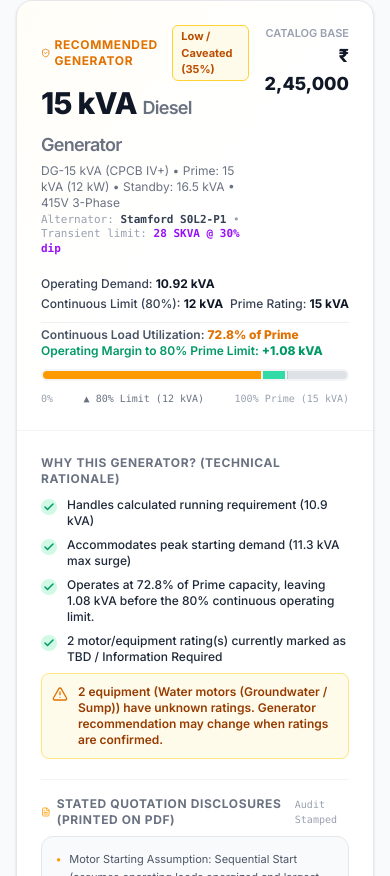
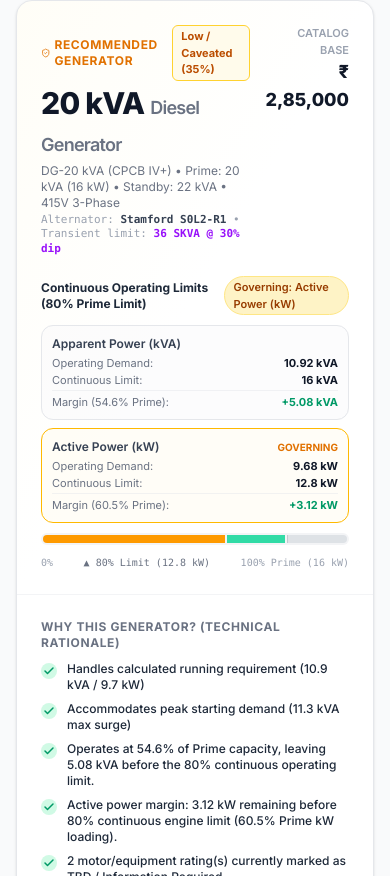
Before and after one commit to VikneshVK/Main-App, a React (Vite) app: page / in a window 390 px wide. Shown: the part 1408-2284 px from the top of the page. Built offline with nearby package versions, Linux system fonts and the light colour scheme.

Commit message:
fix(engine): enforce dual Prime kW and Prime kVA continuous operating limits

```diff
--- a/src/engine/catalog.ts
+++ b/src/engine/catalog.ts
@@ -17,6 +17,7 @@ export const STANDARD_GENERATOR_CATALOG: GeneratorModel[] = [
     primeKva: 15,
     standbyKva: 16.5,
     primeKw: 12,
+    ratedPowerFactor: 0.8,
     phase: 3,
     voltage: '415V 3-Phase',
     basePrice: 245000,
@@ -32,6 +33,7 @@ export const STANDARD_GENERATOR_CATALOG: GeneratorModel[] = [
     primeKva: 20,
     standbyKva: 22,
     primeKw: 16,
+    ratedPowerFactor: 0.8,
     phase: 3,
     voltage: '415V 3-Phase',
     basePrice: 285000,
@@ -47,6 +49,7 @@ export const STANDARD_GENERATOR_CATALOG: GeneratorModel[] = [
     primeKva: 25,
     standbyKva: 27.5,
     primeKw: 20,
+    ratedPowerFactor: 0.8,
     phase: 3,
     voltage: '415V 3-Phase',
     basePrice: 325000,
@@ -62,6 +65,7 @@ export const STANDARD_GENERATOR_CATALOG: GeneratorModel[] = [
     primeKva: 30,
     standbyKva: 33,
     primeKw: 24,
+    ratedPowerFactor: 0.8,
     phase: 3,
     voltage: '415V 3-Phase',
     basePrice: 380000,
@@ -77,6 +81,7 @@ export const STANDARD_GENERATOR_CATALOG: GeneratorModel[] = [
     primeKva: 40,
     standbyKva: 44,
     primeKw: 32,
+    ratedPowerFactor: 0.8,
     phase: 3,
     voltage: '415V 3-Phase',
     basePrice: 440000,
@@ -92,6 +97,7 @@ export const STANDARD_GENERATOR_CATALOG: GeneratorModel[] = [
     primeKva: 50,
     standbyKva: 55,
     primeKw: 40,
+    ratedPowerFactor: 0.8,
     phase: 3,
     voltage: '415V 3-Phase',
     basePrice: 495000,
@@ -107,6 +113,7 @@ export const STANDARD_GENERATOR_CATALOG: GeneratorModel[] = [
     primeKva: 62.5,
     standbyKva: 68.75,
     primeKw: 50,
+    ratedPowerFactor: 0.8,
     phase: 3,
     voltage: '415V 3-Phase',
     basePrice: 565000,
@@ -122,6 +129,7 @@ export const STANDARD_GENERATOR_CATALOG: GeneratorModel[] = [
     primeKva: 82.5,
     standbyKva: 90,
     primeKw: 66,
+    ratedPowerFactor: 0.8,
     phase: 3,
     voltage: '415V 3-Phase',
     basePrice: 660000,
@@ -137,6 +145,7 @@ export const STANDARD_GENERATOR_CATALOG: GeneratorModel[] = [
     primeKva: 100,
     standbyKva: 110,
     primeKw: 80,
+    ratedPowerFactor: 0.8,
     phase: 3,
     voltage: '415V 3-Phase',
     basePrice: 750000,
@@ -152,6 +161,7 @@ export const STANDARD_GENERATOR_CATALOG: GeneratorModel[] = [
     primeKva: 125,
     standbyKva: 137.5,
     primeKw: 100,
+    ratedPowerFactor: 0.8,
     phase: 3,
     voltage: '415V 3-Phase',
     basePrice: 895000,
@@ -167,6 +177,7 @@ export const STANDARD_GENERATOR_CATALOG: GeneratorModel[] = [
     primeKva: 160,
     standbyKva: 176,
     primeKw: 128,
+    ratedPowerFactor: 0.8,
     phase: 3,
     voltage: '415V 3-Phase',
     basePrice: 1140000,
@@ -182,6 +193,7 @@ export const STANDARD_GENERATOR_CATALOG: GeneratorModel[] = [
     primeKva: 200,
     standbyKva: 220,
     primeKw: 160,
+    ratedPowerFactor: 0.8,
     phase: 3,
     voltage: '415V 3-Phase',
     basePrice: 1400000,
@@ -197,6 +209,7 @@ export const STANDARD_GENERATOR_CATALOG: GeneratorModel[] = [
     primeKva: 250,
     standbyKva: 275,
     primeKw: 200,
+    ratedPowerFactor: 0.8,
     phase: 3,
     voltage: '415V 3-Phase',
     basePrice: 1720000,
@@ -212,6 +225,7 @@ export const STANDARD_GENERATOR_CATALOG: GeneratorModel[] = [
     primeKva: 320,
     standbyKva: 352,
     primeKw: 256,
+    ratedPowerFactor: 0.8,
     phase: 3,
     voltage: '415V 3-Phase',
     basePrice: 2180000,
@@ -227,6 +241,7 @@ export const STANDARD_GENERATOR_CATALOG: GeneratorModel[] = [
     primeKva: 400,
     standbyKva: 440,
     primeKw: 320,
+    ratedPowerFactor: 0.8,
     phase: 3,
     voltage: '415V 3-Phase',
     basePrice: 2780000,
@@ -242,6 +257,7 @@ export const STANDARD_GENERATOR_CATALOG: GeneratorModel[] = [
     primeKva: 500,
     standbyKva: 550,
     primeKw: 400,
+    ratedPowerFactor: 0.8,
     phase: 3,
     voltage: '415V 3-Phase',
     basePrice: 3480000,
@@ -252,13 +268,16 @@ export const STANDARD_GENERATOR_CATALOG: GeneratorModel[] = [
 
 /**
  * Matches generators based on:
- * 1. Required continuous Prime kVA (incorporating headroom reserve)
+ * 1. Required continuous Prime kVA & Prime kW (incorporating headroom reserve)
  * 2. Peak transient starting kVA capability (SKVA at 30% voltage dip)
+ * 3. Minimum running kVA & kW coverage
  */
 export function matchGenerators(
   requiredPrimeKva: number,
+  requiredPrimeKw: number,
   peakTransientKva: number,
   minimumRunningKva: number,
+  minimumRunningKw: number,
   catalog: GeneratorModel[] = STANDARD_GENERATOR_CATALOG
 ): {
   recommended: GeneratorModel | null;
@@ -269,25 +288,33 @@ export function matchGenerators(
     .filter((g) => g.isActive)
     .sort((a, b) => a.primeKva - b.primeKva);
 
-  if (activeCatalog.length === 0 || requiredPrimeKva <= 0) {
+  if (activeCatalog.length === 0 || (requiredPrimeKva <= 0 && requiredPrimeKw <= 0)) {
     return { recommended: null, minimumAcceptable: null, heavyDuty: null };
   }
 
-  // Minimum acceptable: smallest generator that covers running load and transient surge
+  // Minimum acceptable: smallest generator that covers running load (both kVA and kW) and transient surge
   let minimumAcceptable: GeneratorModel | null = null;
   for (const gen of activeCatalog) {
-    if (gen.primeKva >= minimumRunningKva && gen.transientCapacityKva >= peakTransientKva) {
+    if (
+      gen.primeKva >= minimumRunningKva &&
+      gen.primeKw >= minimumRunningKw &&
+      gen.transientCapacityKva >= peakTransientKva
+    ) {
       minimumAcceptable = gen;
       break;
     }
   }
 
-  // Recommended: satisfies BOTH requiredPrimeKva (with headroom) AND peak transient surge
+  // Recommended: satisfies BOTH requiredPrimeKva & requiredPrimeKw (with headroom) AND peak transient surge
   let recommended: GeneratorModel | null = null;
   let recommendedIndex = -1;
   for (let i = 0; i < activeCatalog.length; i++) {
     const gen = activeCatalog[i];
-    if (gen.primeKva >= requiredPrimeKva && gen.transientCapacityKva >= peakTransientKva) {
+    if (
+      gen.primeKva >= requiredPrimeKva &&
+      gen.primeKw >= requiredPrimeKw &&
+      gen.transientCapacityKva >= peakTransientKva
+    ) {
       recommended = gen;
       recommendedIndex = i;
       break;
--- a/src/engine/confidence.ts
+++ b/src/engine/confidence.ts
@@ -13,8 +13,10 @@ export function evaluateConfidence(
   recommendedGen: GeneratorModel | null,
   diversifiedKva: number,
   peakTransientKva: number,
-  _headroomKva: number,
-  headroomPercent: number
+  operatingMarginKva: number,
+  headroomPercent: number,
+  diversifiedKw: number = 0,
+  operatingMarginKw: number = 0
 ): ConfidenceEvaluation {
   const warnings: string[] = [];
   const rationale: string[] = [];
@@ -53,7 +55,11 @@ export function evaluateConfidence(
 
   // Check generator sizing coverage & build rationale
   if (recommendedGen) {
-    rationale.push(`Handles calculated running requirement (${round(diversifiedKva, 1)} kVA)`);
+    rationale.push(
+      diversifiedKw > 0
+        ? `Handles calculated running requirement (${round(diversifiedKva, 1)} kVA / ${round(diversifiedKw, 1)} kW)`
+        : `Handles calculated running requirement (${round(diversifiedKva, 1)} kVA)`
+    );
 
     if (peakTransientKva > diversifiedKva) {
       rationale.push(`Accommodates peak starting demand (${round(peakTransientKva, 1)} kVA max surge)`);
@@ -65,7 +71,6 @@ export function evaluateConfidence(
     const continuousOperatingLimit = round(recommendedGen.primeKva * continuousLimitRatio, 2);
     const continuousLimitPercent = Math.round(continuousLimitRatio * 100);
     const utilizationPercent = round((diversifiedKva / recommendedGen.primeKva) * 100, 1);
-    const operatingMarginKva = round(continuousOperatingLimit - diversifiedKva, 2);
 
     if (operatingMarginKva > 0) {
       rationale.push(
@@ -84,6 +89,26 @@ export function evaluateConfidence(
         `Continuous loading alert: Operating demand (${round(diversifiedKva, 1)} kVA) exceeds the ${continuousLimitPercent}% continuous limit (${continuousOperatingLimit} kVA).`
       );
       score -= 20;
+    }
+
+    if (diversifiedKw > 0 && recommendedGen.primeKw > 0) {
+      const continuousOperatingLimitKw = round(recommendedGen.primeKw * continuousLimitRatio, 2);
+      const utilizationKwPercent = round((diversifiedKw / recommendedGen.primeKw) * 100, 1);
+
+      if (operatingMarginKw < 0) {
+        const deficitKw = round(Math.abs(operatingMarginKw), 2);
+        rationale.push(
+          `Operates at ${utilizationKwPercent}% of Prime kW capacity, exceeding the ${continuousLimitPercent}% continuous engine limit by ${deficitKw} kW.`
+        );
+        warnings.push(
+          `Continuous loading alert: Operating active load (${round(diversifiedKw, 1)} kW) exceeds the ${continuousLimitPercent}% continuous limit (${continuousOperatingLimitKw} kW).`
+        );
+        score -= 20;
+      } else {
+        rationale.push(
+          `Active power margin: ${operatingMarginKw} kW remaining before ${continuousLimitPercent}% continuous engine limit (${utilizationKwPercent}% Prime kW loading).`
+        );
+      }
     }
 
     // Check if starting surge is close to transient limit
--- a/src/engine/sizingEngine.ts
+++ b/src/engine/sizingEngine.ts
@@ -179,18 +179,19 @@ export function calculateGeneratorSizing(
     transientLoadInputs
   );
 
-  // Headroom: requiredPrimeKva = diversifiedKva / (1 - headroomPercent/100)
+  // Headroom: requiredPrime = diversified / (1 - headroomPercent/100)
+  // CRITICAL: Unrounded floating-point values are passed to matchGenerators to prevent lossy rounding
   const safeHeadroomRatio = Math.max(0.5, Math.min(0.95, 1 - config.headroomPercent / 100));
-  const requiredPrimeKva = round(
-    totalDiversifiedKva > 0 ? totalDiversifiedKva / safeHeadroomRatio : 0,
-    1
-  );
+  const requiredPrimeKva = totalDiversifiedKva > 0 ? totalDiversifiedKva / safeHeadroomRatio : 0;
+  const requiredPrimeKw = totalDiversifiedKw > 0 ? totalDiversifiedKw / safeHeadroomRatio : 0;
 
-  // Match generator from catalog
+  // Match generator from catalog enforcing BOTH kW and kVA continuous limits
   const { recommended, minimumAcceptable, heavyDuty } = matchGenerators(
     requiredPrimeKva,
+    requiredPrimeKw,
     transientResult.peakTransientKva,
     totalDiversifiedKva,
+    totalDiversifiedKw,
     catalog
   );
 
@@ -204,11 +205,17 @@ export function calculateGeneratorSizing(
   const continuousOperatingLimitKva = evalGenerator
     ? round(evalGenerator.primeKva * continuousLimitRatio, 2)
     : 0;
+  const continuousOperatingLimitKw = evalGenerator
+    ? round(evalGenerator.primeKw * continuousLimitRatio, 2)
+    : 0;
 
   // Continuous Load Utilization (% of Prime):
   // utilization = (operatingDemand / Prime) * 100
   const continuousLoadUtilizationPercent = evalGenerator && evalGenerator.primeKva > 0
     ? round((totalDiversifiedKva / evalGenerator.primeKva) * 100, 1)
+    : 0;
+  const continuousLoadUtilizationKwPercent = evalGenerator && evalGenerator.primeKw > 0
+    ? round((totalDiversifiedKw / evalGenerator.primeKw) * 100, 1)
     : 0;
 
   // Operating Margin to continuous operating limit:
@@ -216,10 +223,20 @@ export function calculateGeneratorSizing(
   const operatingMarginKva = evalGenerator
     ? round(continuousOperatingLimitKva - totalDiversifiedKva, 2)
     : 0;
+  const operatingMarginKw = evalGenerator
+    ? round(continuousOperatingLimitKw - totalDiversifiedKw, 2)
+    : 0;
 
   const operatingMarginPercent = evalGenerator && evalGenerator.primeKva > 0
     ? round((operatingMarginKva / evalGenerator.primeKva) * 100, 1)
     : 0;
+  const operatingMarginKwPercent = evalGenerator && evalGenerator.primeKw > 0
+    ? round((operatingMarginKw / evalGenerator.primeKw) * 100, 1)
+    : 0;
+
+  // Governing constraint: Active Power (kW) vs Apparent Power (kVA)
+  const governingConstraint: 'kW' | 'kVA' =
+    continuousLoadUtilizationKwPercent >= continuousLoadUtilizationPercent ? 'kW' : 'kVA';
 
   // availableHeadroomKva represents the operating margin to continuous limit
   const availableHeadroomKva = operatingMarginKva;
@@ -231,7 +248,9 @@ export function calculateGeneratorSizing(
     totalDiversifiedKva,
     transientResult.peakTransientKva,
     operatingMarginKva,
-    config.headroomPercent
+    config.headroomPercent,
+    totalDiversifiedKw,
+    operatingMarginKw
   );
 
   // Compile Explicit Stated Assumptions for quotation & legal defensibility
@@ -311,11 +330,17 @@ export function calculateGeneratorSizing(
       peakTransientKva: transientResult.peakTransientKva,
 
       headroomPercent: config.headroomPercent,
-      requiredPrimeKva,
+      requiredPrimeKva: round(requiredPrimeKva, 2),
+      requiredPrimeKw: round(requiredPrimeKw, 2),
       continuousOperatingLimitKva,
+      continuousOperatingLimitKw,
       continuousLoadUtilizationPercent,
+      continuousLoadUtilizationKwPercent,
       operatingMarginKva,
+      operatingMarginKw,
       operatingMarginPercent,
+      operatingMarginKwPercent,
+      governingConstraint,
       availableHeadroomKva,
 
       recommendedGenerator: recommended,
--- a/src/engine/types.ts
+++ b/src/engine/types.ts
@@ -63,6 +63,7 @@ export interface GeneratorModel {
   primeKva: number;
   standbyKva: number;
   primeKw: number;
+  ratedPowerFactor?: number; // default 0.8
   phase: number; // 1 or 3
   voltage: string; // e.g. '415V 3-Phase'
   basePrice?: number;
@@ -136,10 +137,16 @@ export interface SizingResult {
     // Headroom & Continuous Operating Limits
     headroomPercent: number;
     requiredPrimeKva: number;
+    requiredPrimeKw: number;
     continuousOperatingLimitKva: number;
-    continuousLoadUtilizationPercent: number;
+    continuousOperatingLimitKw: number;
+    continuousLoadUtilizationPercent: number; // kVA utilization %
+    continuousLoadUtilizationKwPercent: number; // kW utilization %
     operatingMarginKva: number;
+    operatingMarginKw: number;
     operatingMarginPercent: number;
+    operatingMarginKwPercent: number;
+    governingConstraint: 'kW' | 'kVA';
     availableHeadroomKva: number; // Kept for backwards compatibility (equals operatingMarginKva)
 
     // Recommendations
--- a/src/web/components/RecommendationCard.tsx
+++ b/src/web/components/RecommendationCard.tsx
@@ -38,11 +38,18 @@ export const RecommendationCard: React.FC<RecommendationCardProps> = ({
 
   // Calculate percentage utilization
   const continuousLimitPercent = 100 - summary.headroomPercent;
-  const isOverLimit = summary.operatingMarginKva < 0;
-  const marginBarWidth = Math.max(
-    0,
-    continuousLimitPercent - summary.continuousLoadUtilizationPercent
-  );
+  const isOverLimit =
+    summary.operatingMarginKva < 0 ||
+    (summary.operatingMarginKw !== undefined && summary.operatingMarginKw < 0);
+  const governingIsKw = summary.governingConstraint === 'kW';
+  const governingUtilization = governingIsKw
+    ? (summary.continuousLoadUtilizationKwPercent ?? summary.continuousLoadUtilizationPercent)
+    : summary.continuousLoadUtilizationPercent;
+  const governingMargin = governingIsKw
+    ? (summary.operatingMarginKw ?? summary.operatingMarginKva)
+    : summary.operatingMarginKva;
+  const governingUnit = governingIsKw ? 'kW' : 'kVA';
+  const marginBarWidth = Math.max(0, continuousLimitPercent - governingUtilization);
 
   const confidenceBadge = {
     High: {
@@ -108,58 +115,67 @@ export const RecommendationCard: React.FC<RecommendationCardProps> = ({
 
         {/* Headroom / Capacity Bar */}
         <div className="mt-5 space-y-2.5">
-          <div className="flex flex-wrap items-center justify-between text-xs font-medium text-gray-700 dark:text-gray-300 gap-y-1">
-            <span>
-              Operating Demand:{' '}
-              <strong className="text-gray-900 dark:text-white">
-                {summary.totalDiversifiedKva} kVA
-              </strong>
+          <div className="flex items-center justify-between">
+            <span className="text-xs font-bold text-gray-800 dark:text-gray-200">
+              Continuous Operating Limits ({continuousLimitPercent}% Prime Limit)
             </span>
-            <span>
-              Continuous Limit ({continuousLimitPercent}%):{' '}
-              <strong className="text-gray-900 dark:text-white">
-                {summary.continuousOperatingLimitKva} kVA
-              </strong>
-            </span>
-            <span>
-              Prime Rating:{' '}
-              <strong className="text-gray-900 dark:text-white">
-                {recommended.primeKva} kVA
-              </strong>
+            <span className="text-[11px] font-semibold px-2 py-0.5 rounded-full bg-amber-100 dark:bg-amber-900/40 text-amber-800 dark:text-amber-300 border border-amber-200 dark:border-amber-800">
+              Governing: {governingIsKw ? 'Active Power (kW)' : 'Apparent Power (kVA)'}
             </span>
           </div>
 
-          <div className="flex flex-wrap items-center justify-between text-xs font-semibold pt-1 border-t border-gray-200/60 dark:border-gray-700/40">
-            <span className="text-gray-600 dark:text-gray-300">
-              Continuous Load Utilization:{' '}
-              <strong
-                className={
-                  isOverLimit
-                    ? 'text-red-600 dark:text-red-400'
-                    : 'text-amber-600 dark:text-amber-400'
-                }
-              >
-                {summary.continuousLoadUtilizationPercent}% of Prime
-              </strong>
-            </span>
-            <span
-              className={
-                isOverLimit
-                  ? 'text-red-600 dark:text-red-400'
-                  : 'text-emerald-600 dark:text-emerald-400'
-              }
-            >
-              Operating Margin to {continuousLimitPercent}% Prime Limit:{' '}
-              <strong>
-                {summary.operatingMarginKva > 0
-                  ? `+${summary.operatingMarginKva}`
-                  : summary.operatingMarginKva}{' '}
-                kVA
-              </strong>
-            </span>
+          {/* Dual kW and kVA Metrics Table / Grid */}
+          <div className="grid grid-cols-1 sm:grid-cols-2 gap-2 text-xs">
+            {/* Apparent Power (kVA) Card */}
+            <div className={`p-2.5 rounded-xl border ${!governingIsKw ? 'border-amber-400 bg-amber-50/40 dark:bg-amber-950/20' : 'border-gray-200 dark:border-gray-800 bg-gray-50/50 dark:bg-gray-800/30'}`}>
+              <div className="flex items-center justify-between font-semibold text-gray-700 dark:text-gray-300 mb-1">
+                <span>Apparent Power (kVA)</span>
+                {!governingIsKw && <span className="text-[10px] text-amber-600 dark:text-amber-400 font-bold uppercase">Governing</span>}
+              </div>
+              <div className="space-y-0.5 text-[11px] text-gray-500 dark:text-gray-400">
+                <div className="flex justify-between">
+                  <span>Operating Demand:</span>
+                  <strong className="text-gray-900 dark:text-white">{summary.totalDiversifiedKva} kVA</strong>
+                </div>
+                <div className="flex justify-between">
+                  <span>Continuous Limit:</span>
+                  <strong className="text-gray-900 dark:text-white">{summary.continuousOperatingLimitKva} kVA</strong>
+                </div>
+                <div className="flex justify-between pt-1 border-t border-gray-200/50 dark:border-gray-700/50">
+                  <span>Margin ({summary.continuousLoadUtilizationPercent}% Prime):</span>
+                  <strong className={summary.operatingMarginKva < 0 ? 'text-red-600 dark:text-red-400' : 'text-emerald-600 dark:text-emerald-400'}>
+                    {summary.operatingMarginKva > 0 ? `+${summary.operatingMarginKva}` : summary.operatingMarginKva} kVA
+                  </strong>
+                </div>
+              </div>
+            </div>
+
+            {/* Active Power (kW) Card */}
+            <div className={`p-2.5 rounded-xl border ${governingIsKw ? 'border-amber-400 bg-amber-50/40 dark:bg-amber-950/20' : 'border-gray-200 dark:border-gray-800 bg-gray-50/50 dark:bg-gray-800/30'}`}>
+              <div className="flex items-center justify-between font-semibold text-gray-700 dark:text-gray-300 mb-1">
+                <span>Active Power (kW)</span>
+                {governingIsKw && <span className="text-[10px] text-amber-600 dark:text-amber-400 font-bold uppercase">Governing</span>}
+              </div>
+              <div className="space-y-0.5 text-[11px] text-gray-500 dark:text-gray-400">
+                <div className="flex justify-between">
+                  <span>Operating Demand:</span>
+                  <strong className="text-gray-900 dark:text-white">{summary.totalDiversifiedKw} kW</strong>
+                </div>
+                <div className="flex justify-between">
+                  <span>Continuous Limit:</span>
+                  <strong className="text-gray-900 dark:text-white">{summary.continuousOperatingLimitKw} kW</strong>
+                </div>
+                <div className="flex justify-between pt-1 border-t border-gray-200/50 dark:border-gray-700/50">
+                  <span>Margin ({summary.continuousLoadUtilizationKwPercent}% Prime):</span>
+                  <strong className={summary.operatingMarginKw < 0 ? 'text-red-600 dark:text-red-400' : 'text-emerald-600 dark:text-emerald-400'}>
+                    {summary.operatingMarginKw > 0 ? `+${summary.operatingMarginKw}` : summary.operatingMarginKw} kW
+                  </strong>
+                </div>
+              </div>
+            </div>
           </div>
 
-          {/* Visual Progress Bar */}
+          {/* Visual Progress Bar (Governing) */}
           <div className="h-3 w-full bg-gray-100 dark:bg-gray-800 rounded-full overflow-hidden flex p-0.5 relative">
             {/* 1. Demand segment */}
             <div
@@ -167,16 +183,16 @@ export const RecommendationCard: React.FC<RecommendationCardProps> = ({
                 isOverLimit ? 'bg-red-500' : 'bg-amber-500'
               }`}
               style={{
-                width: `${Math.min(100, summary.continuousLoadUtilizationPercent)}%`,
+                width: `${Math.min(100, governingUtilization)}%`,
               }}
-              title={`Demand: ${summary.continuousLoadUtilizationPercent}% of Prime`}
+              title={`Governing Demand (${governingUnit}): ${governingUtilization}% of Prime`}
             />
             {/* 2. Margin segment up to continuous limit */}
             {marginBarWidth > 0 && (
               <div
                 className="h-full bg-emerald-400/80 dark:bg-emerald-500/60 transition-all duration-300 ml-0.5"
                 style={{ width: `${marginBarWidth}%` }}
-                title={`Operating Margin: ${summary.operatingMarginKva} kVA before ${continuousLimitPercent}% limit`}
+                title={`Operating Margin: ${governingMargin} ${governingUnit} before ${continuousLimitPercent}% limit`}
               />
             )}
             {/* 3. Reserved Headroom buffer */}
@@ -190,9 +206,9 @@ export const RecommendationCard: React.FC<RecommendationCardProps> = ({
           <div className="flex items-center justify-between text-[10px] text-gray-400 font-mono">
             <span>0%</span>
             <span className="text-gray-500 dark:text-gray-400 font-medium">
-              ▲ {continuousLimitPercent}% Limit ({summary.continuousOperatingLimitKva} kVA)
+              ▲ {continuousLimitPercent}% Limit ({governingIsKw ? `${summary.continuousOperatingLimitKw} kW` : `${summary.continuousOperatingLimitKva} kVA`})
             </span>
-            <span>100% Prime ({recommended.primeKva} kVA)</span>
+            <span>100% Prime ({governingIsKw ? `${recommended.primeKw} kW` : `${recommended.primeKva} kVA`})</span>
           </div>
         </div>
       </div>
```
Also changed, not shown: 1 other file (tests, documents, lock files or other folders).
